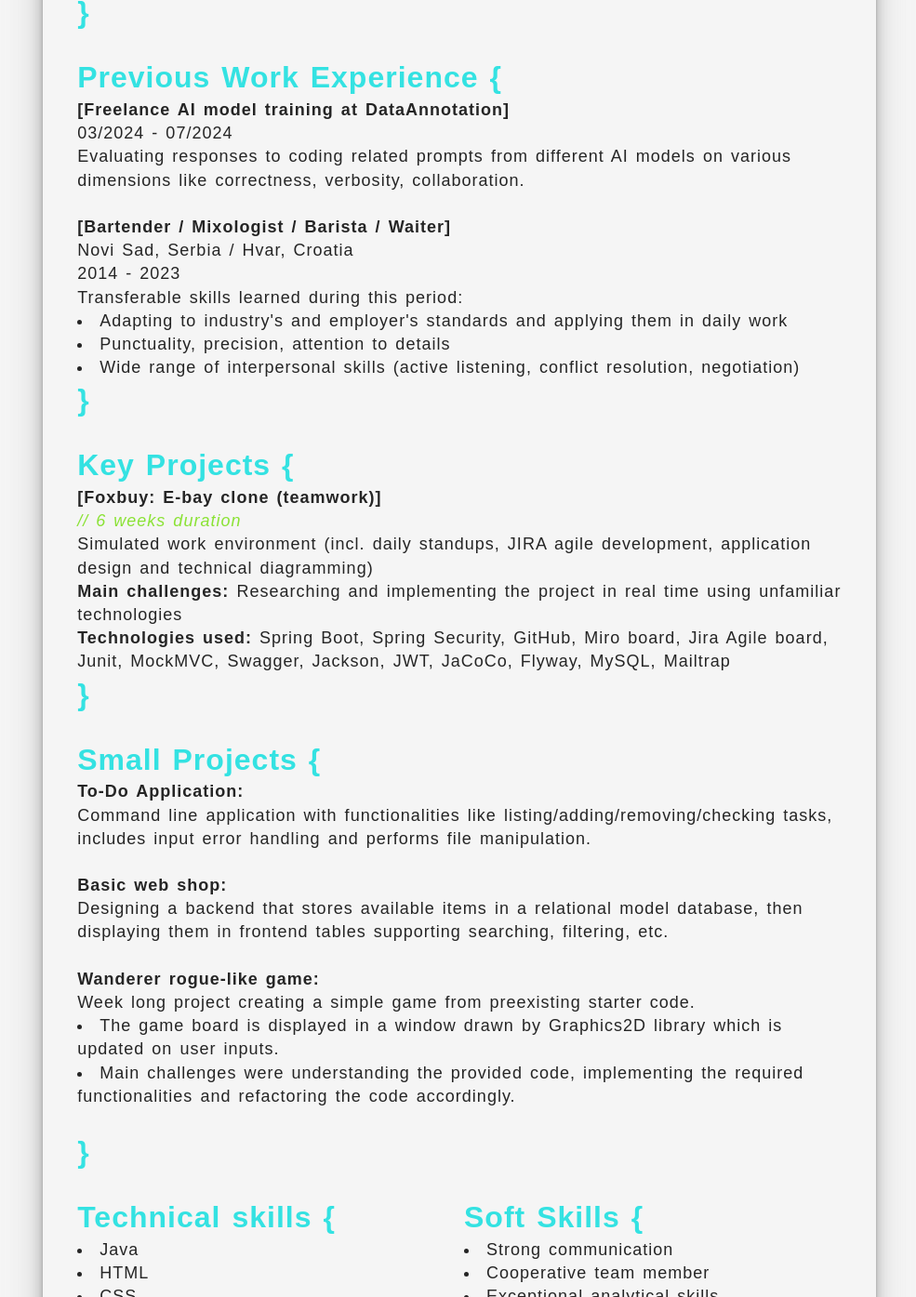
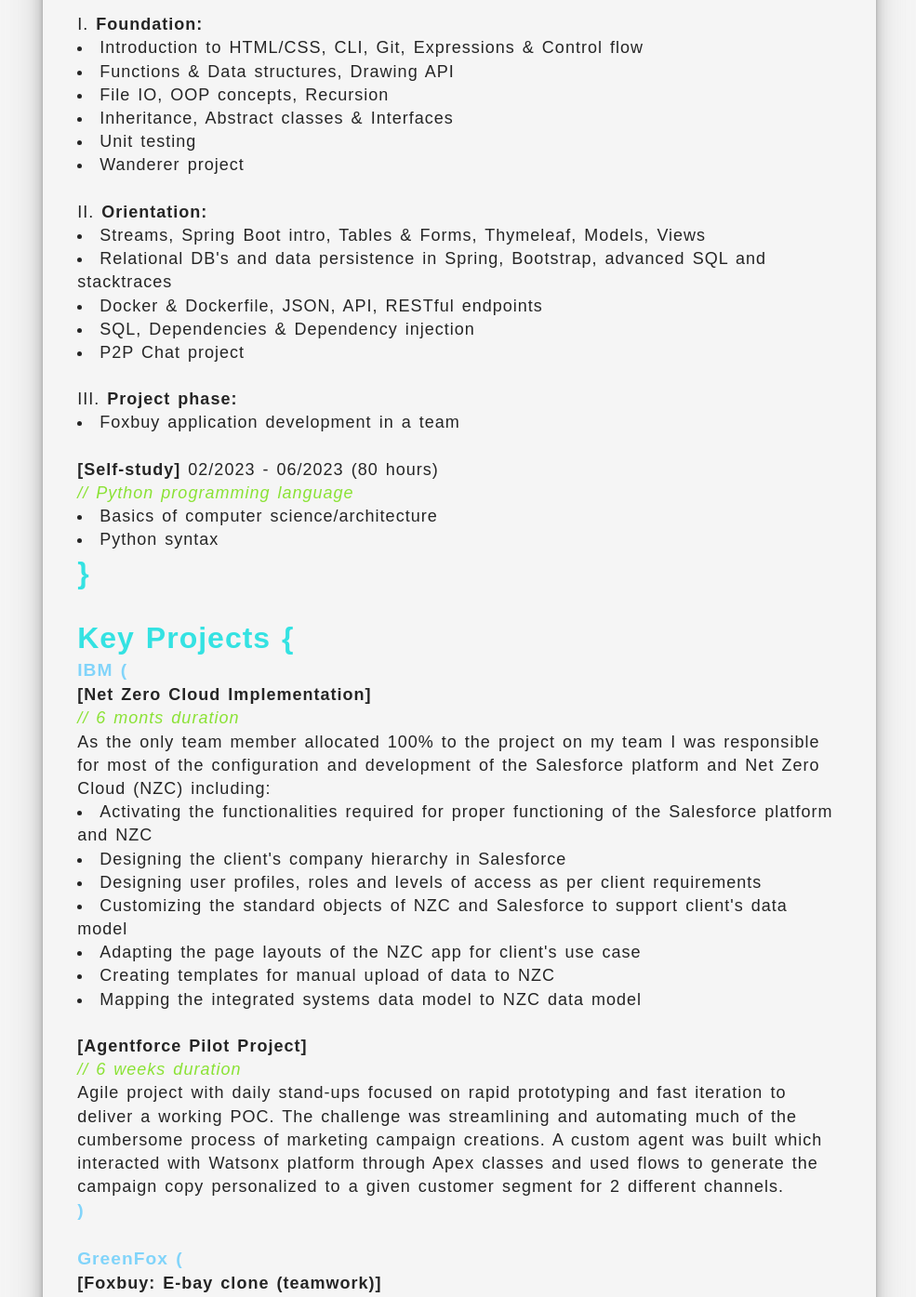
Before and after one commit to filipnovakov13/online-resume, a website: page public/index.html in a window 1280 px wide. Shown: the part 1405-2800 px from the top of the page at 93% size, without its empty margins (146-1131 px from the left). Drawn offline with Linux system fonts and the light colour scheme; a small style sheet from the web is missing.

Commit message:
Updated the work experience and skills. Added some styles and refactored the animation delay in css file.

```diff
--- a/public/index.html
+++ b/public/index.html
@@ -47,6 +47,40 @@
             </p>
             <h2>}</h2><br>
         </div>
+        <div class="work-experience hidden">
+            <h2>Previous Work Experience {</h2>
+                <div class="hidden">
+                    <p><strong>[Salesforce Consultant at IBM]</strong></p>
+                    <p>11/2024 - /2025 - <span style="color: red;">current</span></p>
+                    <p> Implementing Salesforce platform functionality,
+                    focusing on Agentforce and Einstein features.
+                    Troubleshooting and finetuning prompts and agent
+                    topics and actions.
+                    Significant experience in configuring and adapting the
+                    platform, particularly Net Zero Cloud to business
+                    processes.</p>
+                <div>
+                <br>
+                <div class="hidden">
+                <p><strong>[Freelance AI model training at DataAnnotation]</strong></p>
+                <p>03/2024 - 07/2024</p>
+                <p>Evaluating responses to coding related prompts from different AI models on various dimensions like
+                    correctness, verbosity, collaboration.</p>
+                </div>
+                <br>
+                <div class="hidden">
+                    <p><strong>[Bartender / Mixologist / Barista / Waiter]</strong></p>
+                    <p>Novi Sad, Serbia / Hvar, Croatia</p>
+                    <p>2014 - 2023</p>
+                    <p>Transferable skills learned during this period:</p>
+                    <ul>
+                        <li>Adapting to industry's and employer's standards and applying them in daily work</li>
+                        <li>Punctuality, precision, attention to details</li>
+                        <li>Wide range of interpersonal skills (active listening, conflict resolution, negotiation)</li>
+                    </ul>
+                </div>
+            <h2>}</h2><br>
+        </div>
         <div class="education hidden">
             <h2>Education {</h2>
             <p><strong> [GreenFox Academy]</strong> 11/2023 - 05/2024 (632 hours)</p>
@@ -92,30 +126,45 @@
             </div>
             <h2>}</h2><br>
         </div>
-        <div class="work-experience hidden">
-            <h2>Previous Work Experience {</h2>
-            <div class="hidden">
-                <p><strong>[Freelance AI model training at DataAnnotation]</strong></p>
-                <p>03/2024 - 07/2024</p>
-                <p>Evaluating responses to coding related prompts from different AI models on various dimensions like
-                    correctness, verbosity, collaboration.</p>
-            </div>
-            <br>
-            <div class="hidden">
-                <p><strong>[Bartender / Mixologist / Barista / Waiter]</strong></p>
-                <p>Novi Sad, Serbia / Hvar, Croatia</p>
-                <p>2014 - 2023</p>
-                <p>Transferable skills learned during this period:</p>
-                <ul>
-                    <li>Adapting to industry's and employer's standards and applying them in daily work</li>
-                    <li>Punctuality, precision, attention to details</li>
-                    <li>Wide range of interpersonal skills (active listening, conflict resolution, negotiation)</li>
-                </ul>
-            </div>
-            <h2>}</h2><br>
-        </div>
         <div class="projects hidden">
             <h2>Key Projects {</h2>
+                <h4>IBM (</h4>
+                    <p><strong>[Net Zero Cloud Implementation]</strong></p>
+                    <em>// 6 monts duration</em>
+                        <p> As the only team member allocated 100% to the project
+                            on my team I was responsible for most of the
+                            configuration and development of the Salesforce platform
+                            and Net Zero Cloud (NZC) including:
+                        </p>
+                        <ul>
+                            <li>Activating the functionalities required for proper
+                                functioning of the Salesforce platform and NZC</li>
+                            <li>Designing the client's company hierarchy in Salesforce</li>
+                            <li>Designing user profiles, roles and levels of access as
+                                per client requirements</li>
+                            <li>Customizing the standard objects of NZC and
+                                Salesforce to support client's data model</li>
+                            <li>Adapting the page layouts of the NZC app for client's
+                                use case</li>
+                            <li>Creating templates for manual upload of data to NZC</li>
+                            <li>Mapping the integrated systems data model to NZC
+                                data model</li>
+                        </ul>
+                    <br>
+                    <p><strong>[Agentforce Pilot Project]</strong></p>
+                    <em>// 6 weeks duration</em>
+                        <p>Agile project with daily stand-ups focused on rapid
+                            prototyping and fast iteration to deliver a working POC.
+                            The challenge was streamlining and automating much of
+                            the cumbersome process of marketing campaign
+                            creations. A custom agent was built which interacted with
+                            Watsonx platform through Apex classes and used flows to
+                            generate the campaign copy personalized to a given
+                            customer segment for 2 different channels.
+                        </p>
+                <h4>)</h4>
+                <br>
+                <h4>GreenFox (</h4>
                     <p><strong>[Foxbuy: E-bay clone (teamwork)]</strong></p>
                         <em>// 6 weeks duration</em>
                         <p>Simulated work environment (incl. daily standups, JIRA agile development, application design and
@@ -123,8 +172,8 @@
                         <p><strong>Main challenges:</strong> Researching and implementing the project in real time using unfamiliar
                             technologies</p>
                         <p><strong>Technologies used:</strong> Spring Boot, Spring Security, GitHub, Miro board, Jira Agile board, Junit,
-                MockMVC,
-                Swagger, Jackson, JWT, JaCoCo, Flyway, MySQL, Mailtrap</p>
+                            MockMVC, Swagger, Jackson, JWT, JaCoCo, Flyway, MySQL, Mailtrap</p>
+                <h4>&nbsp;&nbsp;)</h4>
             <h2>}</h2><br>
         </div>
         <div class="projects-small hidden">
@@ -152,7 +201,6 @@
                                 implementing the required functionalities and refactoring the code accordingly.</li>
                         </ul>
                     </dd>
-                    <br>
                 </div>
             </dl>
             <h2>}</h2><br>
@@ -178,6 +226,8 @@
                     <li class="hidden">SQL</li>
                     <li class="hidden">RESTful APIs</li>
                     <li class="hidden">IntelliJ IDEA</li>
+                    <li class="hidden">Salesforce</li>
+                    <li class="hidden">AI assistants/agents</li>
                 </ul>
                 <h2>}</h2><br>
             </div>
--- a/public/styles.css
+++ b/public/styles.css
@@ -12,6 +12,7 @@
     --underscore-color: #ad7fa8;
     --h1-color: #ef2929;
     --h2-color: #34e2e2;
+    --h4-color: #81d4fa;
     --em-color: #8ae234;
     --shadow-medium:
     0px 0.4px 0.4px hsl(var(--shadow-color) / 0.45),
@@ -37,6 +38,7 @@
     --underscore-color: #ad7fa8;
     --h1-color: #ef2929;
     --h2-color: #34e2e2;
+    --h4-color: #4dd0e1;
     --em-color: #8ae234;
 
 }
@@ -47,6 +49,7 @@
     --underscore-color: #75507b;
     --h1-color: #cc0000;
     --h2-color: #06989a;
+    --h4-color: #81d4fa;
     --em-color: #4e9a06;
 }
 
@@ -103,21 +106,15 @@
     justify-self: center;
 }
 
-.contact-info p:nth-child(2) {
-    transition-delay: 0ms;
+@mixin contactInfoDelays($start: 2, $end: 5, $delayStep: 50ms) {
+    @for $i from $start through $end {
+        .contact-info p:nth-child(#{$i}) {
+            transition-delay: (($i - $start) * $delayStep);
+        }
+    }
 }
 
-.contact-info p:nth-child(3) {
-    transition-delay: 50ms;
-}
-
-.contact-info p:nth-child(4) {
-    transition-delay: 100ms;
-}
-
-.contact-info p:nth-child(5) {
-    transition-delay: 150ms;
-}
+@include contactInfoDelays();
 
 .skills {
     display: flex;
@@ -178,8 +175,13 @@
 }
 
 h3 {
-    font-size: 1.5rem;
+    font-size: 1.7rem;
     color: var(--h1-color);
+}
+
+h4 {
+    font-size: 1.2rem;
+    color: var(--h4-color);
 }
 
 em {
```
Lines whose indentation alone changed are shown as unchanged.
